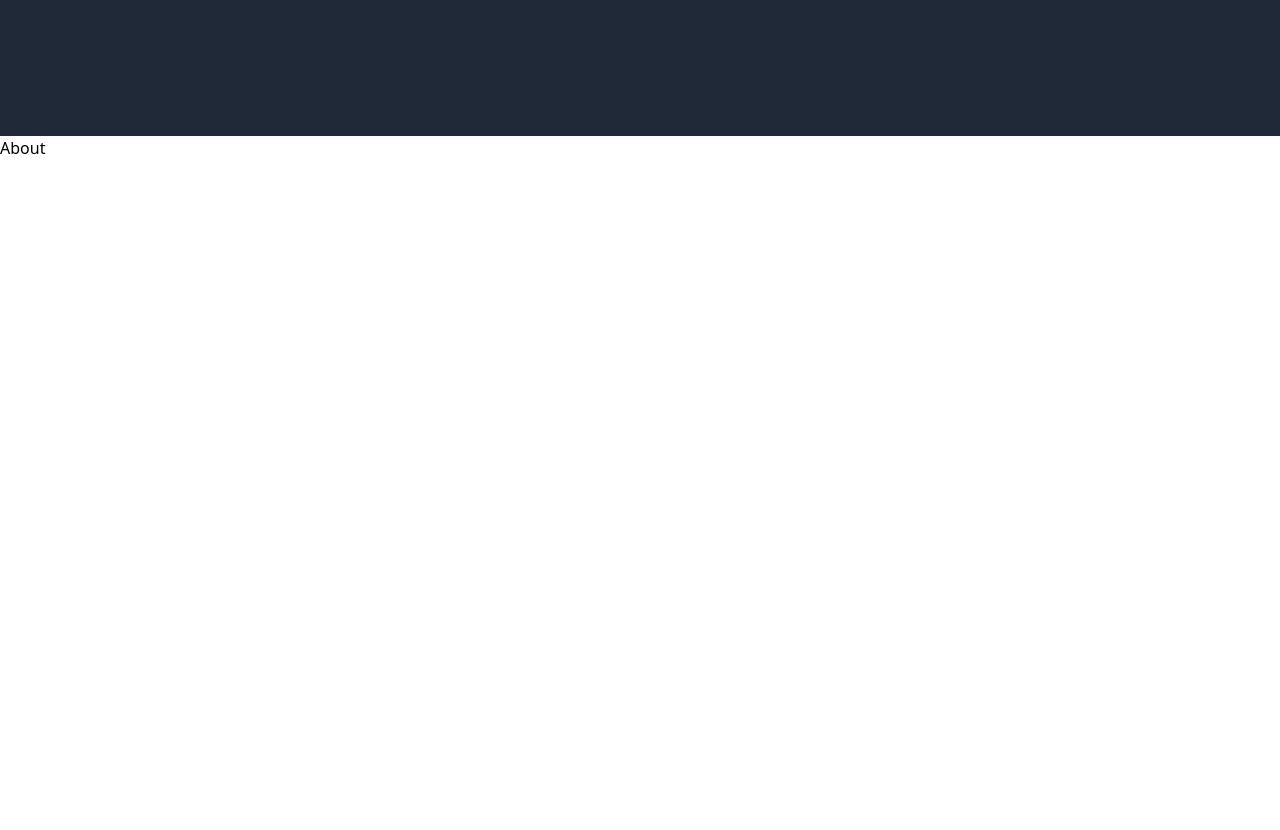
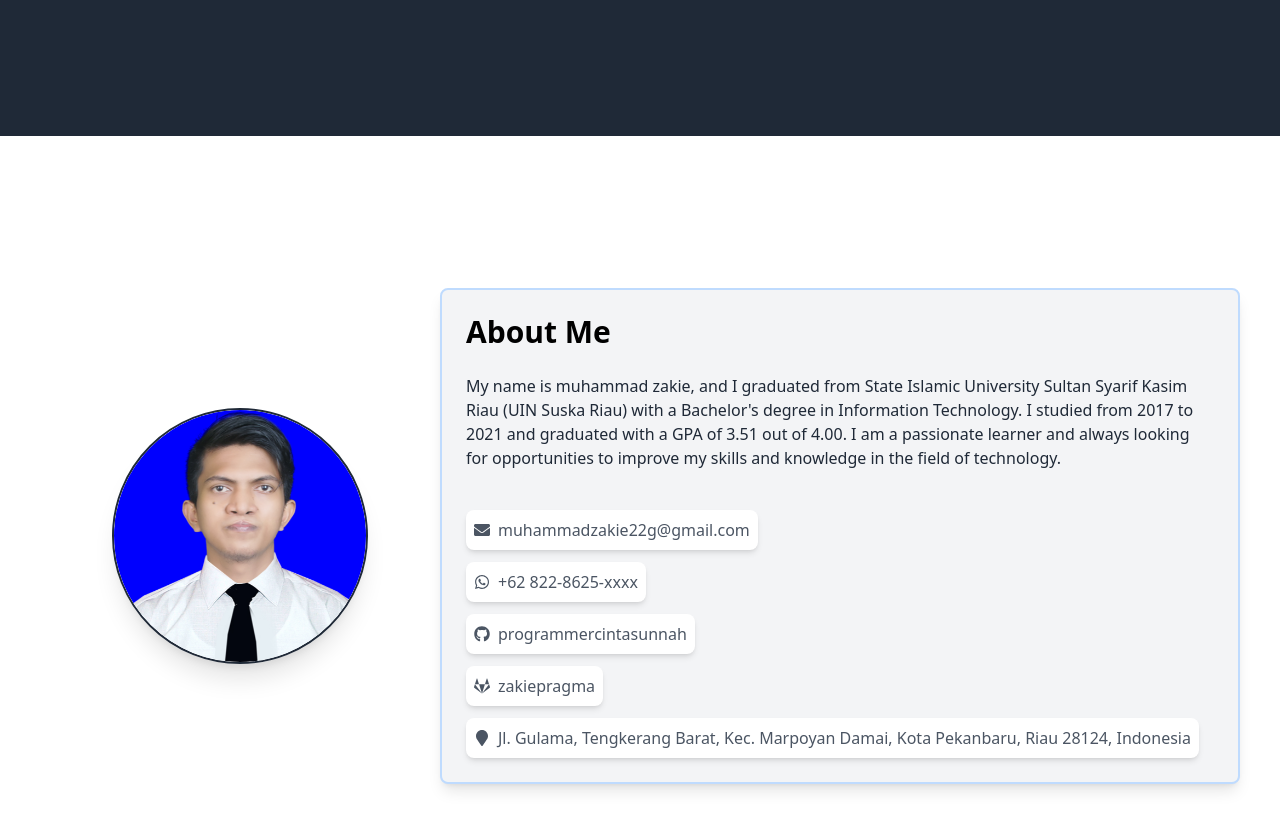
Before and after one commit to programmercintasunnah/zakie, a React (Create React App) app: page / in a window 1280 px wide. Shown: the part 1000-1830 px from the top of the page. Before the commit the page ends 1160 px from the top, so only its background shows below. Built offline with nearby package versions, Linux system fonts and the light colour scheme.

Commit message:
about me

```diff
--- a/src/components/About.js
+++ b/src/components/About.js
@@ -1,7 +1,72 @@
 import React from "react";
+import {
+  FaEnvelope,
+  FaWhatsapp,
+  FaMapMarker,
+  FaGithub,
+  FaGitlab,
+} from "react-icons/fa";
+import profilePic from "../assets/zakie-fotor.png";
 
 const About = () => {
-  return <div id="about">About</div>;
+  return (
+    <div
+      id="about"
+      className="flex flex-col md:flex-row items-center min-h-screen justify-center md:justify-between px-6 md:px-10 py-10"
+    >
+      <div className="flex items-center justify-center w-full md:w-1/3">
+        <div className="w-48 h-48 md:w-64 md:h-64 rounded-full border-2 shadow-xl border-gray-800 overflow-hidden">
+          <img
+            src={profilePic}
+            alt="Profile"
+            className="w-full h-full object-cover"
+          />
+        </div>
+      </div>
+      <div className="mt-6 md:mt-0 w-full md:w-2/3">
+        <div className="rounded-lg bg-gray-100 border-2 border-blue-200 shadow-lg p-6 grid gap-4">
+          <h2 className="text-2xl md:text-3xl font-bold mb-2">About Me</h2>
+          <p className="text-sm md:text-base text-gray-800">
+            My name is muhammad zakie, and I graduated from State Islamic
+            University Sultan Syarif Kasim Riau (UIN Suska Riau) with a
+            Bachelor's degree in Information Technology. I studied from 2017 to
+            2021 and graduated with a GPA of 3.51 out of 4.00. I am a passionate
+            learner and always looking for opportunities to improve my skills
+            and knowledge in the field of technology.
+          </p>
+          <div className="mt-4 md:mt-6 flex flex-col md:flex-col items-center md:items-start gap-3">
+            <div className="flex items-center rounded-lg text-gray-600 bg-white shadow-md p-2">
+              <FaEnvelope className="mr-2" />
+              <span className="text-sm md:text-base">
+                muhammadzakie22g@gmail.com
+              </span>
+            </div>
+            <div className="flex items-center rounded-lg text-gray-600 bg-white shadow-md p-2">
+              <FaWhatsapp className="mr-2" />
+              <span className="text-sm md:text-base">+62 822-8625-xxxx</span>
+            </div>
+            <div className="flex items-center rounded-lg text-gray-600 bg-white shadow-md p-2">
+              <FaGithub className="mr-2" />
+              <span className="text-sm md:text-base">
+                programmercintasunnah
+              </span>
+            </div>
+            <div className="flex items-center rounded-lg text-gray-600 bg-white shadow-md p-2">
+              <FaGitlab className="mr-2" />
+              <span className="text-sm md:text-base">zakiepragma</span>
+            </div>
+            <div className="flex items-center rounded-lg text-gray-600 bg-white shadow-md p-2">
+              <FaMapMarker className="mr-2" />
+              <span className="text-sm md:text-base">
+                Jl. Gulama, Tengkerang Barat, Kec. Marpoyan Damai, Kota
+                Pekanbaru, Riau 28124, Indonesia
+              </span>
+            </div>
+          </div>
+        </div>
+      </div>
+    </div>
+  );
 };
 
 export default About;
```
Also changed, not shown: src/assets/zakie-fotor.png (added).
